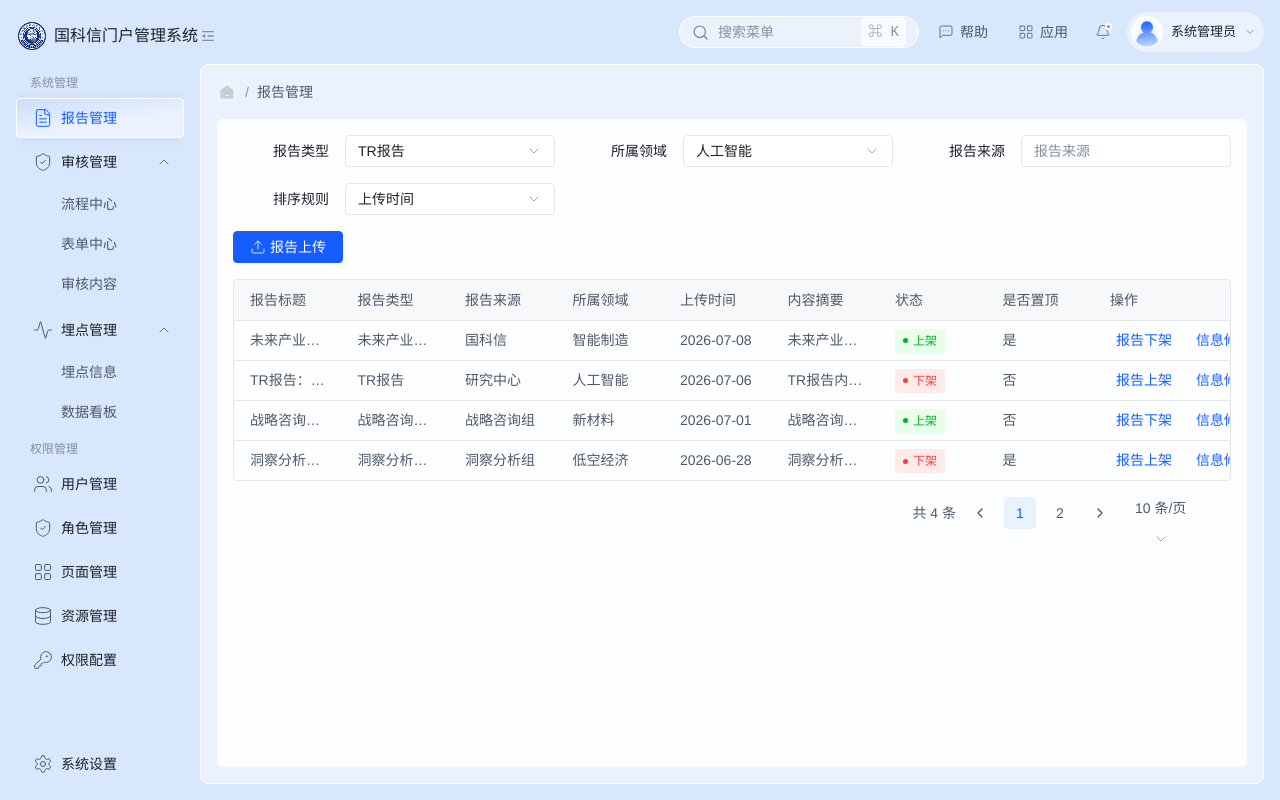
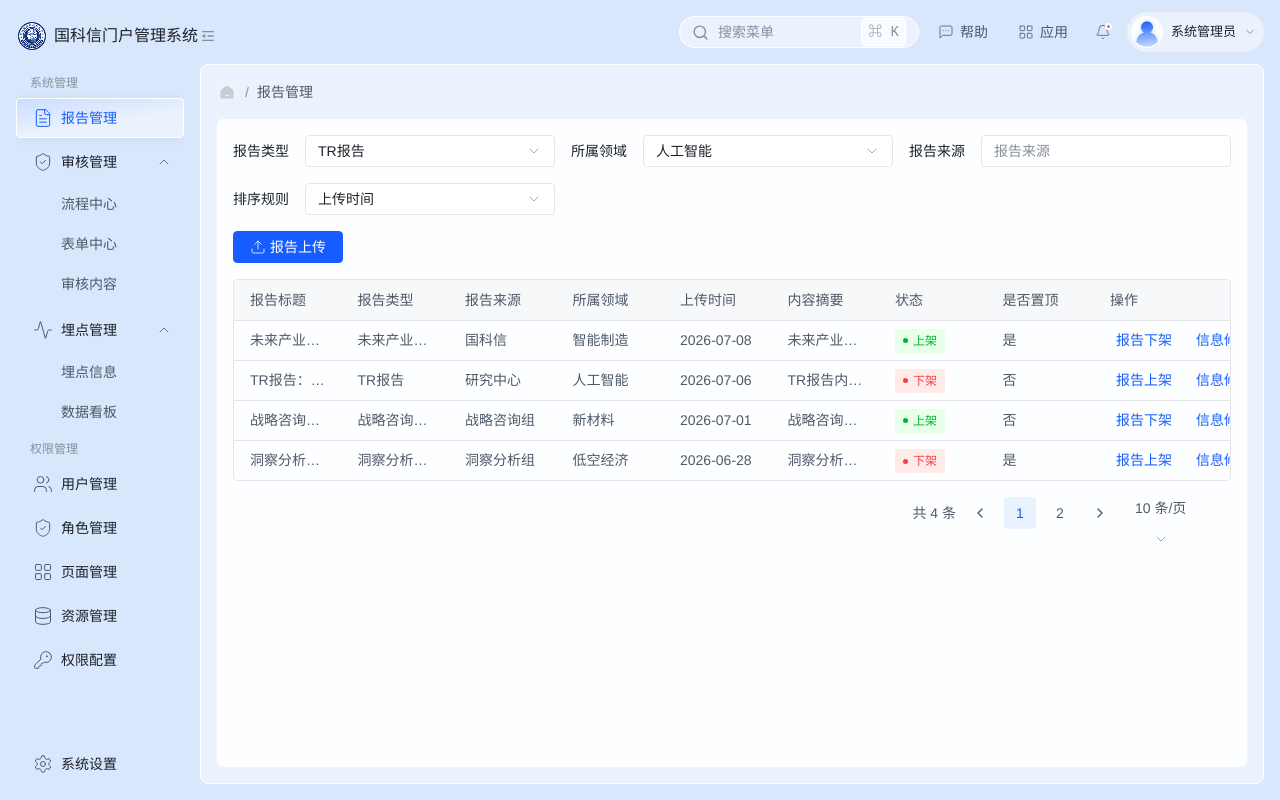
Before and after one commit to hungezu/gkx-portal-admin, a React (Vite) app: page / in a window 1280 px wide. Built offline with nearby package versions, Linux system fonts and the light colour scheme.

Commit message:
fix: remove fixed filter label width

```diff
--- a/src/styles.css
+++ b/src/styles.css
@@ -561,7 +561,6 @@ input[type="checkbox"]:not(table input):not(.resource-toolbar input):not(.asset-
   --glass-radius: 8px;
   --card-radius: 6px;
   --control-height: 32px;
-  --filter-label-width: 96px;
   --filter-actions-width: 136px;
   --table-row-height: 40px;
   --primary: var(--gkx-brand);
@@ -1277,10 +1276,11 @@ textarea:focus-visible {
 }
 
 .filter-field {
+  width: 100%;
   min-width: 0;
   height: var(--control-height);
   display: grid;
-  grid-template-columns: var(--filter-label-width, 96px) minmax(0, 1fr);
+  grid-template-columns: max-content minmax(0, 1fr);
   align-items: center;
   column-gap: var(--space-medium);
 }
```
